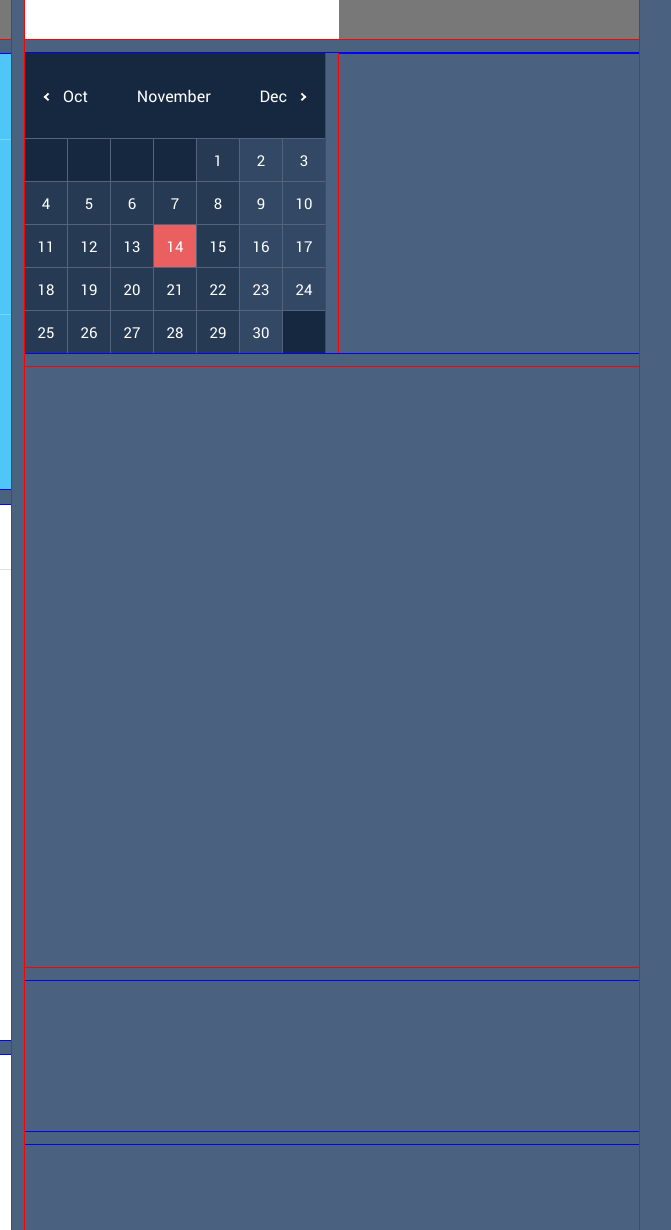
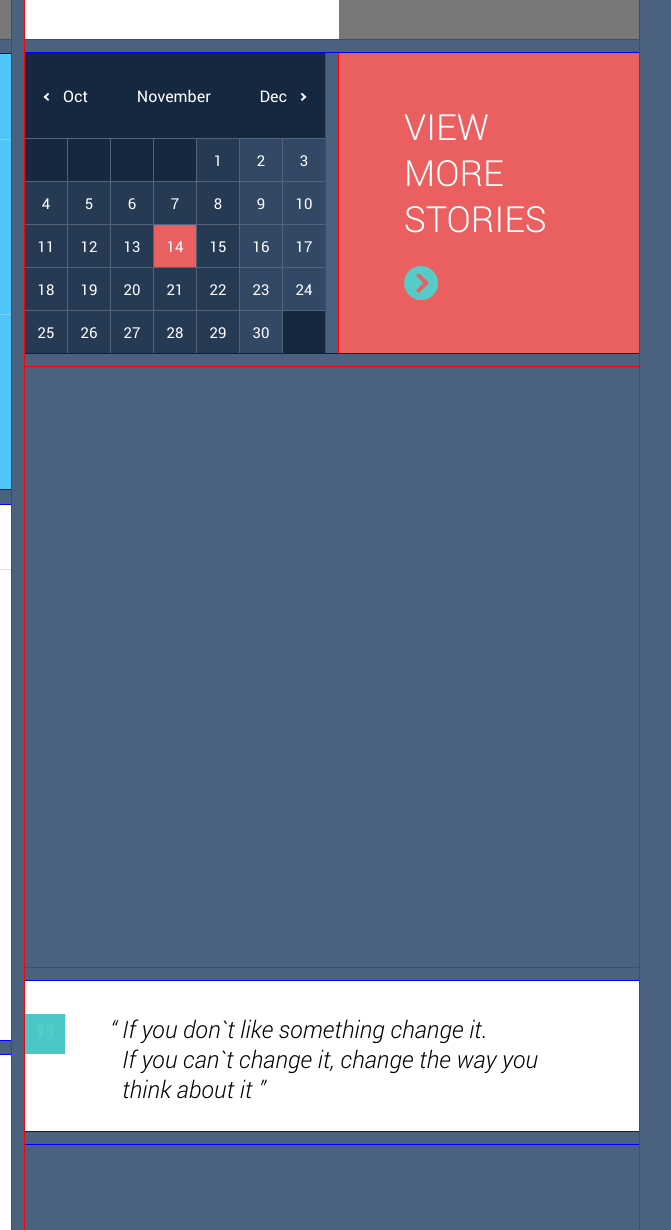
Before and after one commit to ArslanGapizov/magazine, a website: page index.html in a window 1280 px wide. Shown: the part 1910-3140 px from the top of the page, 465-1136 px from the left. Drawn offline with nearby package versions, Linux system fonts and the light colour scheme; files that its build step writes are made by us from their sources.

Commit message:
feat: add styles to quote block

```diff
--- a/index.html
+++ b/index.html
@@ -656,7 +656,16 @@
                     </div>
                     <div class="column column_3">
                         <div class="row">
-                            <div class="view-stories-block"></div>
+                            <div class="view-stories-block">
+                                <a href="#" class="view-stories-block__link">
+                                    <span class="view-stories-block__text">View more stories</span>
+                                    <span class="view-stories-block__icon">
+                                        <svg class="icon icon_arrow_big">
+                                           <use xlink:href="img/sprite.svg#arrow-icon"></use>
+                                        </svg>
+                                    </span>
+                                </a>
+                            </div>
                         </div>
                     </div>
                 </div>
@@ -665,7 +674,14 @@
                     <div class="post post_large"></div>
                 </div>
                 <div class="row">
-                    <div class="quote-block"></div>
+                    <div class="quote-block">
+                        <span class="quote-block__icon">
+                            <svg class="icon icon_quote">
+                               <use xlink:href="img/sprite.svg#quote-icon"></use>
+                            </svg>
+                        </span>
+                        <q class="quote-block__item">If you don`t like something change it.<br>If you can`t change it, change the way you think about it</q>
+                    </div>
                 </div>
                 <div class="row">
                     <div class="tabs-block"></div>
--- a/sass/blocks/quote-block.scss
+++ b/sass/blocks/quote-block.scss
@@ -1,5 +1,39 @@
 .quote-block{
+    position: relative;
     width: 100%;
     height: 150px;
-    outline: 1px solid red;
+    padding-top: 33px;
+    padding-left: 85px;
+    padding-right: 95px;
+    background-color: #fff;
 }
+.quote-block__icon{
+    position: absolute;
+    display: block;
+    top: 33px;
+    left: 0;
+    width: 40px;
+    height: 40px;
+    line-height: 40px;
+    text-align: center;
+    vertical-align: middle;
+    fill: #fff;
+    background-color: #4bc7c7;
+}
+.quote-block__item{
+    position: relative;
+    display: block;
+    padding-left: 12px;
+    font-size: 24px;
+    font-weight: 300;
+    line-height: 30px;
+    font-style: italic;
+    &:before{
+        position: absolute;
+        left: 0;
+        display: block;
+    }
+    &:after{
+        margin-left: 6px;
+    }
+}
--- a/sass/blocks/view-stories-block.scss
+++ b/sass/blocks/view-stories-block.scss
@@ -0,0 +1,33 @@
+.view-stories-block{
+    width: 100%;
+    height: 300px;
+}
+.view-stories-block__link{
+    display: flex;
+    flex-direction: column;
+    height: 300px;
+    color: #fff;
+    text-decoration: none;
+    padding-top: 50px;
+    padding-left: 65px;
+    padding-left: 65px;
+    padding-bottom: 48px;
+    fill: #fff;
+    background-color: #ea6060;
+    transition: 0.3s;
+}
+.view-stories-block__link:hover{
+    background-color: #56ccc8;
+}
+.view-stories-block__text{
+    display: block;
+    width: 150px;
+    line-height: 46px;
+    font-size: 36px;
+    font-weight: 300;
+    text-transform: uppercase;
+}
+.view-stories-block__icon{
+    display: block;
+    margin-top: auto;
+}
--- a/sass/global/icon.scss
+++ b/sass/global/icon.scss
@@ -86,6 +86,11 @@
         height: 20px;
         fill-rule: evenodd;
     }
+    &_arrow_big{
+        width: 34px;
+        height: 34px;
+        fill-rule: evenodd;
+    }
     &_video{
         width: 20px;
         height: 13px;
@@ -106,4 +111,8 @@
         width: 32px;
         height: 29px;
     }
+    &_quote{
+        width: 17px;
+        height: 16px;
+    }
 }
```
